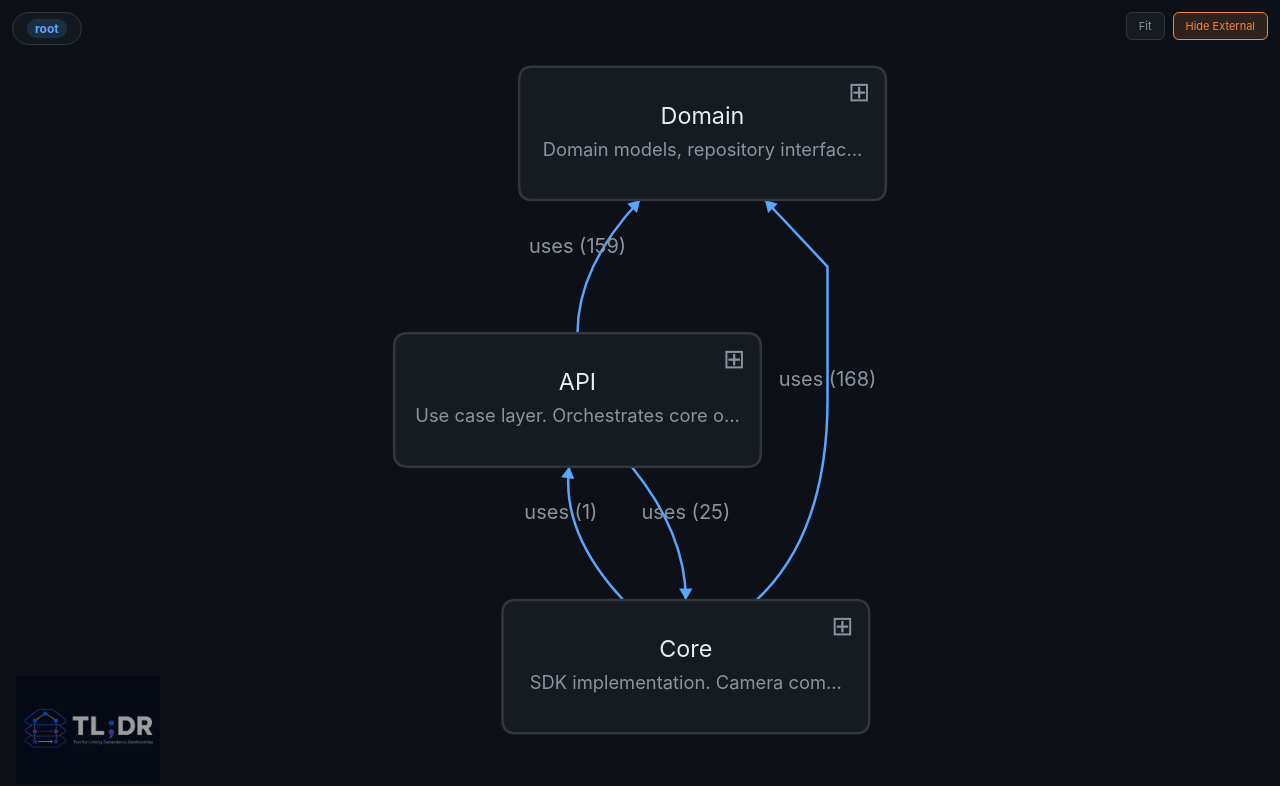
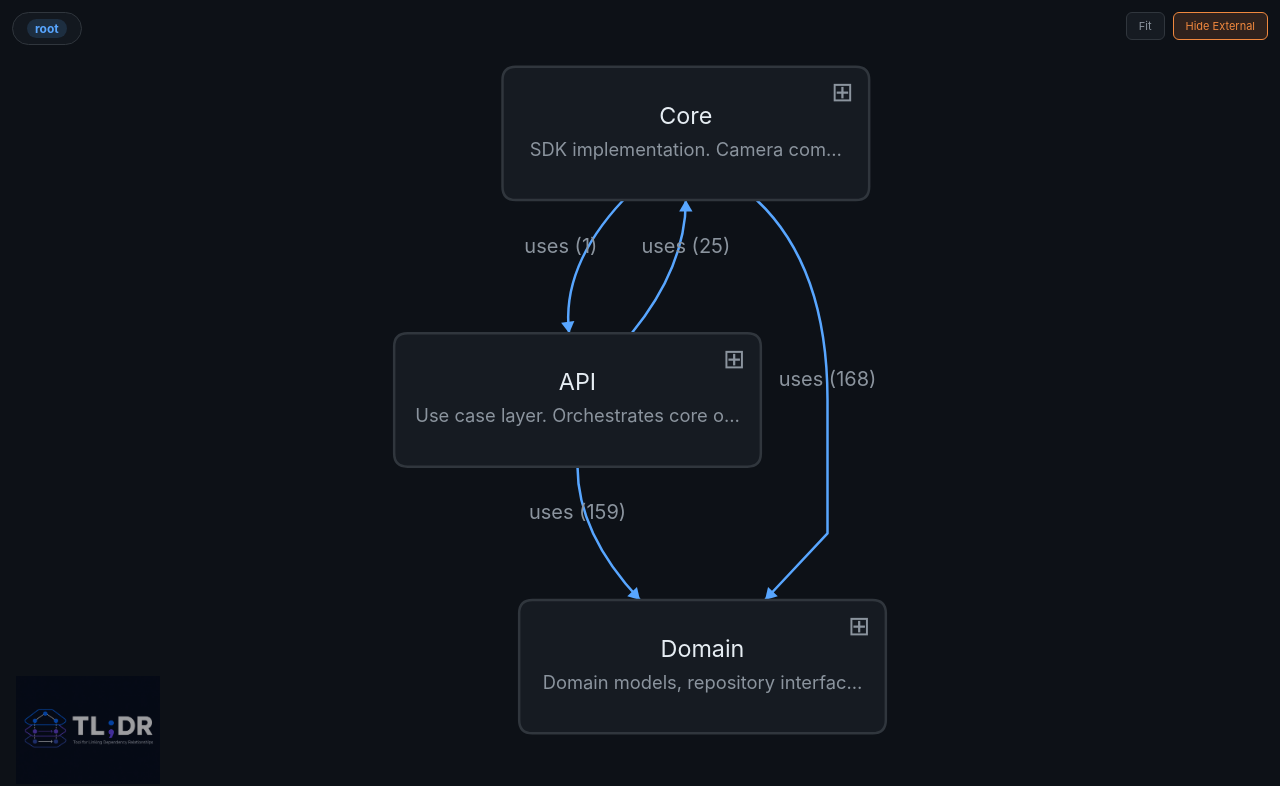
Before and after one commit to tcamise-gpsw/tldr-diagram, a React (Vite) app in the folder frontend/: page / in a window 1280 px wide. Shown: the top 786 px of the page. Built offline with nearby package versions, Linux system fonts and the light colour scheme.

Commit message:
feat(frontend): flip dependency graph so dependents render on top
Change dagre rankdir from TB to BT so a dependent (e.g. the api module)
renders above what it depends on, with edges pointing downward — the
conventional layered-architecture reading.

```diff
--- a/frontend/src/canvas/layout.ts
+++ b/frontend/src/canvas/layout.ts
@@ -33,7 +33,7 @@ export function computeLayout(elements: Element[], connectors: Connector[]): Vie
   }
 
   const g = new dagre.graphlib.Graph();
-  g.setGraph({ rankdir: 'TB', nodesep: 60, ranksep: 80, edgesep: 20 });
+  g.setGraph({ rankdir: 'BT', nodesep: 60, ranksep: 80, edgesep: 20 });
   g.setDefaultEdgeLabel(() => ({}));
 
   // Add nodes (use ref as node ID, not name)
@@ -42,9 +42,10 @@ export function computeLayout(elements: Element[], connectors: Connector[]): Vie
   }
 
   // Add edges (only between nodes that are both in this layout)
-  // Dagre edge direction is REVERSED so that dependencies/parents rank higher (top)
-  // and dependents/children rank lower (bottom). Arrowhead renders at the last point
-  // which will be the dependent/child end.
+  // Dagre edge direction is REVERSED and rankdir is BT so that dependents/children
+  // rank higher (top) and dependencies/parents rank lower (bottom) — arrows point
+  // downward from a dependent to what it depends on. Arrowhead renders at the last
+  // point, the dependency end.
   const nodeRefSet = new Set(elements.map(e => e.ref));
   const connectorByEdge = new Map<string, Connector>();
   for (const conn of connectors) {
```
